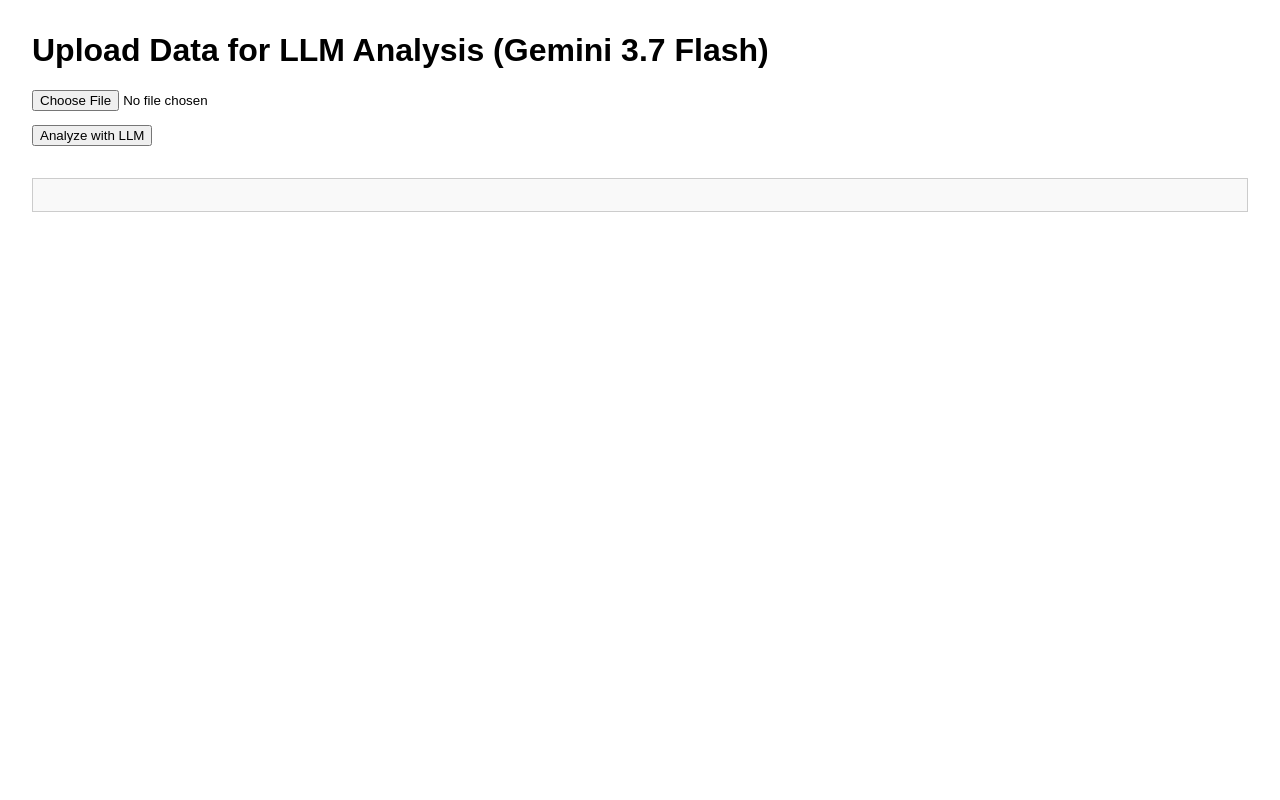
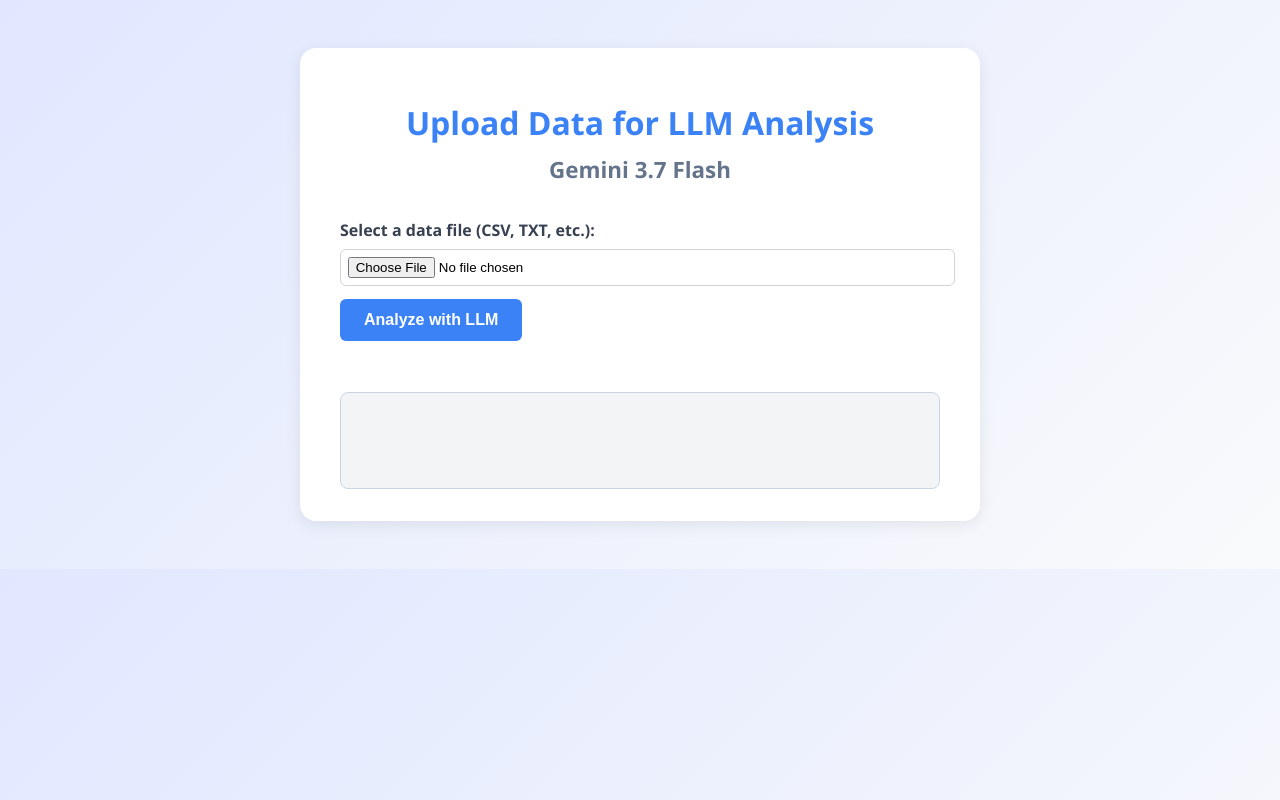
Before and after one commit to dbd1911/ccoe, a plain HTML site: page tools/vulnerasight/index.html in a window 1280 px wide. Drawn offline with Linux system fonts and the light colour scheme.

Commit message:
Refactor index.html for improved UI and styling
Updated styling and structure of the HTML page for LLM data analysis. Enhanced user interface with a container and improved button styles.

```diff
--- a/tools/vulnerasight/index.html
+++ b/tools/vulnerasight/index.html
@@ -5,19 +5,82 @@
   <meta name="viewport" content="width=device-width, initial-scale=1.0">
   <title>LLM Data Analysis with Gemini 3.7 Flash</title>
   <style>
-    body { font-family: Arial, sans-serif; margin: 2em; }
-    #result { margin-top: 2em; padding: 1em; border: 1px solid #ccc; background: #f9f9f9; }
-    label, input, button { display: block; margin-bottom: 1em; }
+    body {
+      font-family: 'Segoe UI', Arial, sans-serif;
+      background: linear-gradient(135deg, #e0e7ff 0%, #f9fafb 100%);
+      margin: 0;
+      padding: 0;
+    }
+    .container {
+      max-width: 600px;
+      margin: 3em auto;
+      background: #fff;
+      border-radius: 16px;
+      box-shadow: 0 4px 16px rgba(0,0,0,0.08);
+      padding: 2em 2.5em;
+    }
+    h1 {
+      color: #3b82f6;
+      font-size: 2em;
+      margin-bottom: 1em;
+      text-align: center;
+    }
+    label {
+      font-weight: 600;
+      margin-bottom: 0.5em;
+      display: block;
+      color: #374151;
+    }
+    input[type="file"] {
+      margin-bottom: 1em;
+      padding: 0.5em;
+      border-radius: 6px;
+      border: 1px solid #d1d5db;
+      width: 100%;
+    }
+    button {
+      background: #3b82f6;
+      color: #fff;
+      border: none;
+      border-radius: 6px;
+      padding: 0.75em 1.5em;
+      font-size: 1em;
+      font-weight: 600;
+      cursor: pointer;
+      transition: background 0.2s;
+      margin-bottom: 1em;
+    }
+    button:hover {
+      background: #2563eb;
+    }
+    #result {
+      margin-top: 2em;
+      padding: 1em;
+      border: 1px solid #cbd5e1;
+      background: #f3f4f6;
+      border-radius: 8px;
+      min-height: 60px;
+      font-size: 1.1em;
+      color: #374151;
+      word-break: break-word;
+    }
+    .error {
+      color: #dc2626;
+      font-weight: bold;
+    }
   </style>
 </head>
 <body>
-  <h1>Upload Data for LLM Analysis (Gemini 3.7 Flash)</h1>
-  <input type="file" id="fileInput" />
-  <button onclick="handleFileUpload()">Analyze with LLM</button>
-  <div id="result"></div>
+  <div class="container">
+    <h1>Upload Data for LLM Analysis<br><span style="font-size:0.7em;color:#64748b;">Gemini 3.7 Flash</span></h1>
+    <label for="fileInput">Select a data file (CSV, TXT, etc.):</label>
+    <input type="file" id="fileInput" />
+    <button onclick="handleFileUpload()">Analyze with LLM</button>
+    <div id="result"></div>
+  </div>
 
   <script>
-    // Your Gemini API key (keep this secure in production!)
+    // Gemini API configuration
     const GEMINI_API_KEY = 'STARK_DSS2Z8bN5FU76XLo30BzB1CGhgxcbQIeKOiu2knRQTM';
     const GEMINI_API_URL = 'https://api.genai.mil/v1/chat/completions';
     const GEMINI_MODEL = 'gemini-3.7-flash';
@@ -25,28 +88,37 @@
     function handleFileUpload() {
       const fileInput = document.getElementById('fileInput');
       const file = fileInput.files[0];
+      const resultDiv = document.getElementById('result');
+      resultDiv.classList.remove('error');
       if (!file) {
-        alert('Please select a file to upload.');
+        resultDiv.innerHTML = '<span class="error">Please select a file to upload.</span>';
         return;
       }
       const reader = new FileReader();
       reader.onload = async function(e) {
         const fileContent = e.target.result;
-        document.getElementById('result').innerHTML = 'Analyzing...';
+        resultDiv.innerHTML = 'Analyzing...';
         const analysis = await analyzeWithLLM(fileContent);
-        document.getElementById('result').innerHTML = '<b>Analysis Result:</b><br>' + analysis;
+        if (analysis.startsWith('Error:')) {
+          resultDiv.classList.add('error');
+        }
+        resultDiv.innerHTML = '<b>Analysis Result:</b><br>' + analysis;
       };
       reader.readAsText(file);
     }
 
     async function analyzeWithLLM(data) {
-      // You can customize the prompt as needed
+      // Compose the prompt for the LLM
       const prompt = `Analyze the following data and provide insights, trends, or anomalies.\n\nData:\n${data}`;
       const body = {
         model: GEMINI_MODEL,
         messages: [
+          { role: 'system', content: 'You are a helpful data analyst.' },
           { role: 'user', content: prompt }
-        ]
+        ],
+        temperature: 0.7,
+        max_tokens: 1000,
+        stream: false
       };
       try {
         const response = await fetch(GEMINI_API_URL, {
@@ -57,12 +129,21 @@
           },
           body: JSON.stringify(body)
         });
+        if (response.status === 401) {
+          // Check for locked key and show unlock URL if present
+          const errorJson = await response.json();
+          if (errorJson.error && errorJson.error.unlock_url) {
+            return `Error: API key locked. <a href="${errorJson.error.unlock_url}" target="_blank">Unlock your key here</a>.`;
+          } else {
+            return 'Error: Unauthorized. Please check your API key.';
+          }
+        }
         if (!response.ok) {
-          throw new Error('LLM API error: ' + response.statusText);
+          const errorJson = await response.json();
+          return 'Error: ' + (errorJson.error?.message || response.statusText);
         }
         const result = await response.json();
-        // The response format is assumed to be OpenAI-compatible
-        // e.g., result.choices[0].message.content
+        // OpenAI-compatible response
         return result.choices?.[0]?.message?.content || 'No analysis returned.';
       } catch (error) {
         return 'Error: ' + error.message;
```
